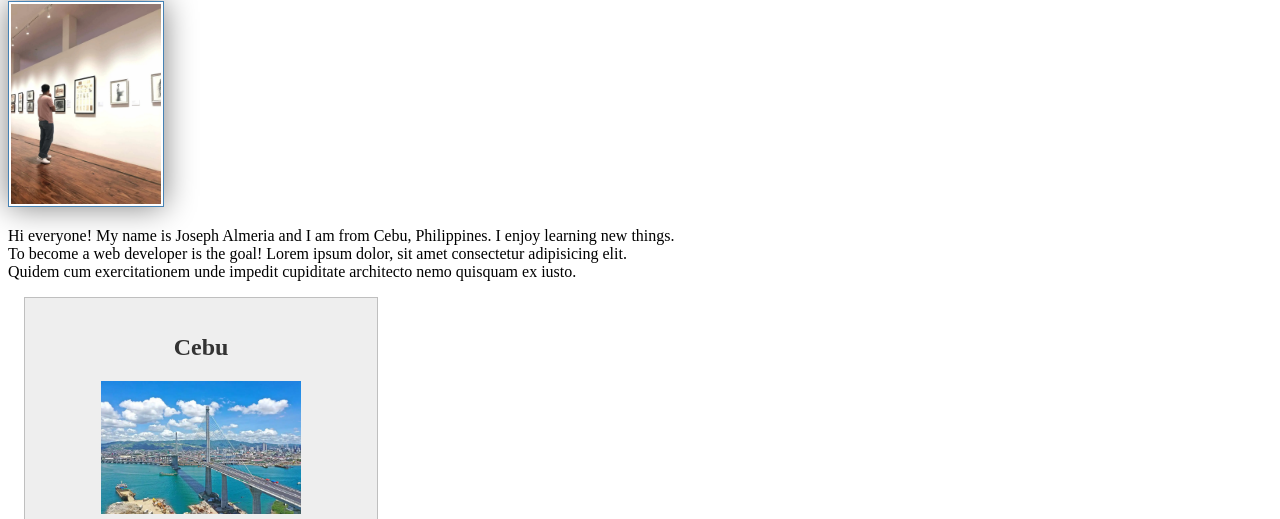
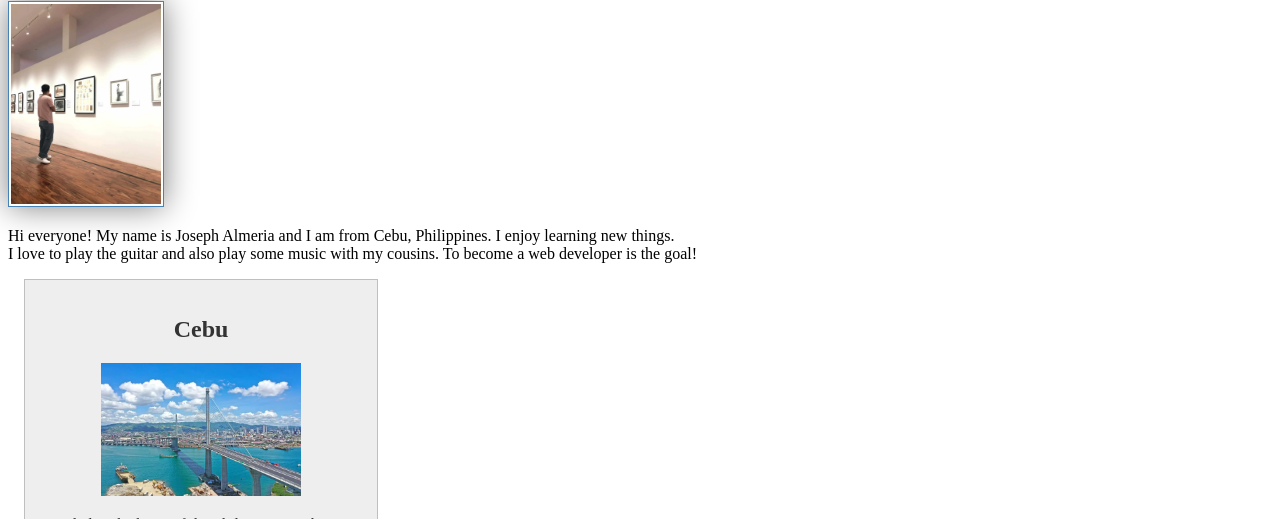
Before and after one commit to jdalmeria-tech/wdd130, a plain HTML site: page index.html in a window 1280 px wide. Shown: the part 281-800 px from the top of the page. Drawn offline with Linux system fonts and the light colour scheme.

```diff
--- a/index.html
+++ b/index.html
@@ -4,8 +4,8 @@
   <meta charset="utf-8">
   <meta name="viewport" content="width=device-width, initial-scale=1.0">
   <title>Joseph Almeria | WDD 130</title>
-  <meta name ="description" content="My name is Joseph Almeria and I am currently enrolled in WDD130. The purpose of this page is to display my home page for my personal website.">
-  <meta name ="author" content="Joseph Almeria">
+  <meta name="description" content="My name is Joseph Almeria and I am currently enrolled in WDD130. This is my home page.">
+  <meta name="author" content="Joseph Almeria">
   <link rel="stylesheet" href="styles/styles.css">
 </head>
 <body>
@@ -20,8 +20,7 @@
     <h1>Joseph Almeria | WDD 130</h1>
     <img src="images/profile.webp" alt="Hi! my name is Joseph Almeria" width="200">
     <p>Hi everyone! My name is Joseph Almeria and I am from Cebu, Philippines. I enjoy learning new things.<br>
-      To become a web developer is the goal! Lorem ipsum dolor, sit amet consectetur adipisicing elit.<br>
-      Quidem cum exercitationem unde impedit cupiditate architecto nemo quisquam ex iusto.
+      I love to play the guitar and also play some music with my cousins. To become a web developer is the goal!
     </p>
   </main>
   <aside>
```
